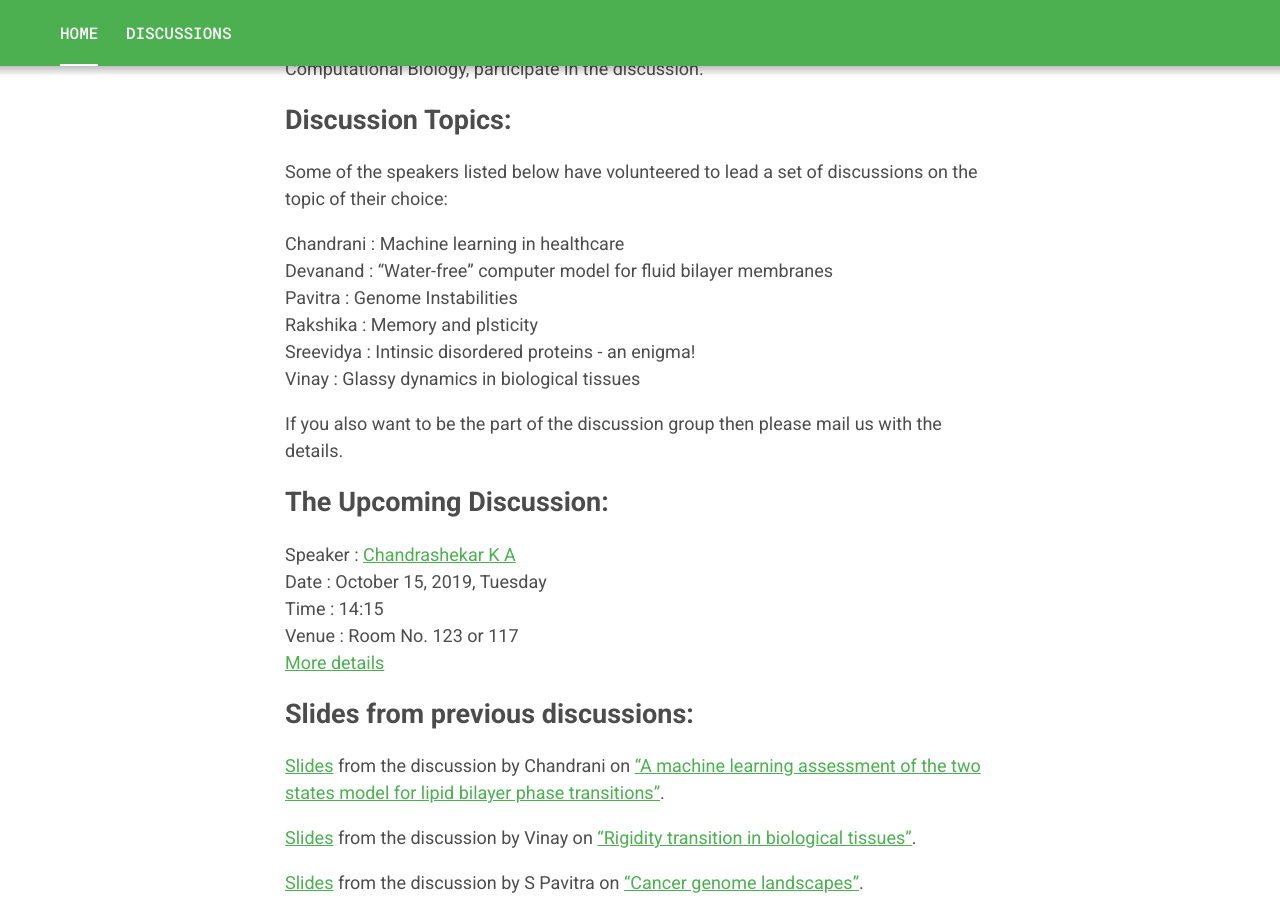
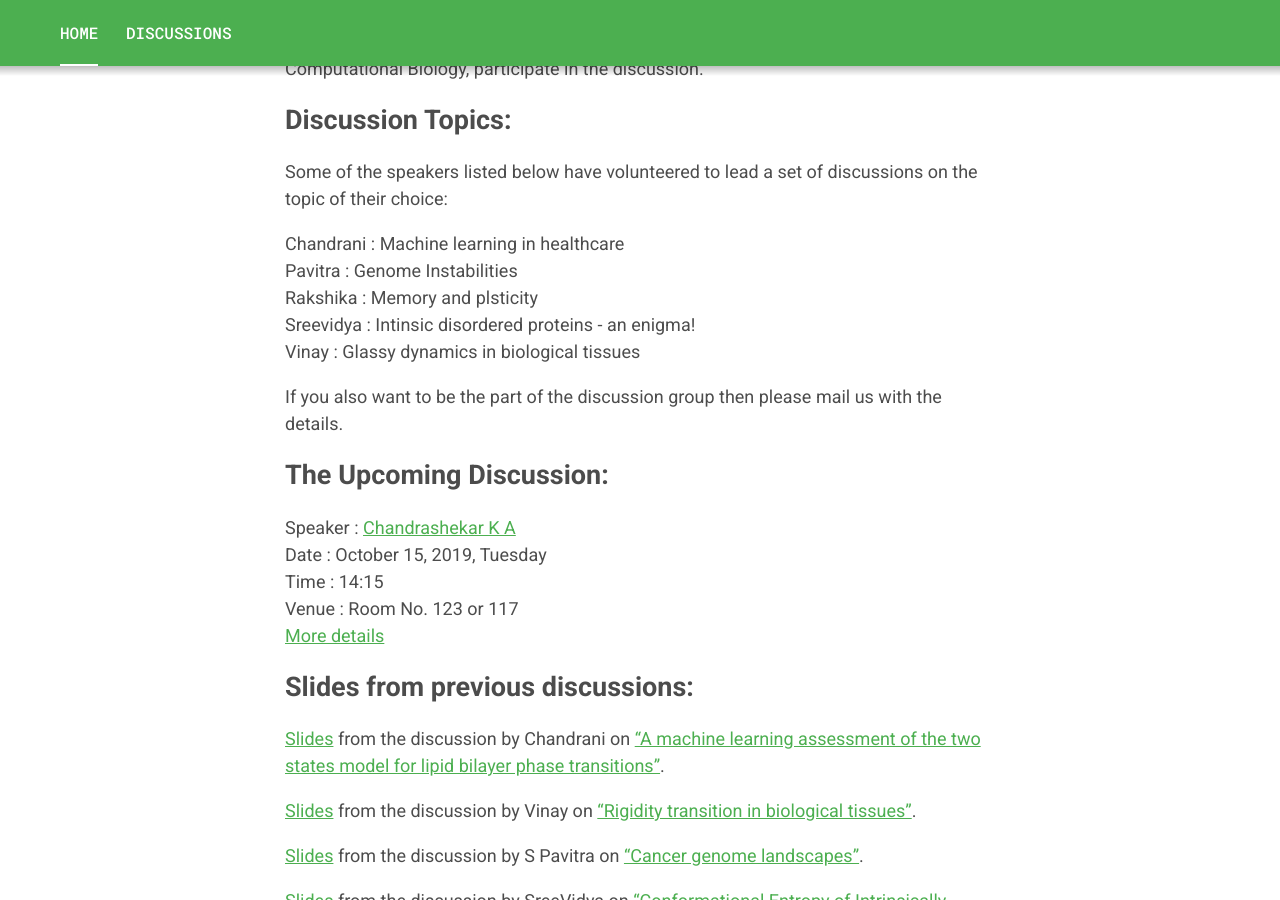
Before and after one commit to vinayphys/discussion2020, a Jekyll site: the page built from index.markdown, in a window 1280 px wide and 900 px high, scrolled down 469 px. Built offline with Jekyll 4.4.1, drawn with Linux system fonts in a browser that asks for light colours.

Commit message:
Update index.markdown

```diff
--- a/index.markdown
+++ b/index.markdown
@@ -12,7 +12,6 @@ This page contains the details that come out of the discussions held almost ever
 Some of the speakers listed below have volunteered to lead a set of discussions on the topic of their choice:
 
 Chandrani	:	Machine learning in healthcare
-Devanand	:	“Water-free” computer model for fluid bilayer membranes
 Pavitra		:	Genome Instabilities
 Rakshika  : Memory and plsticity
 Sreevidya	:	Intinsic disordered proteins - an enigma!
```
